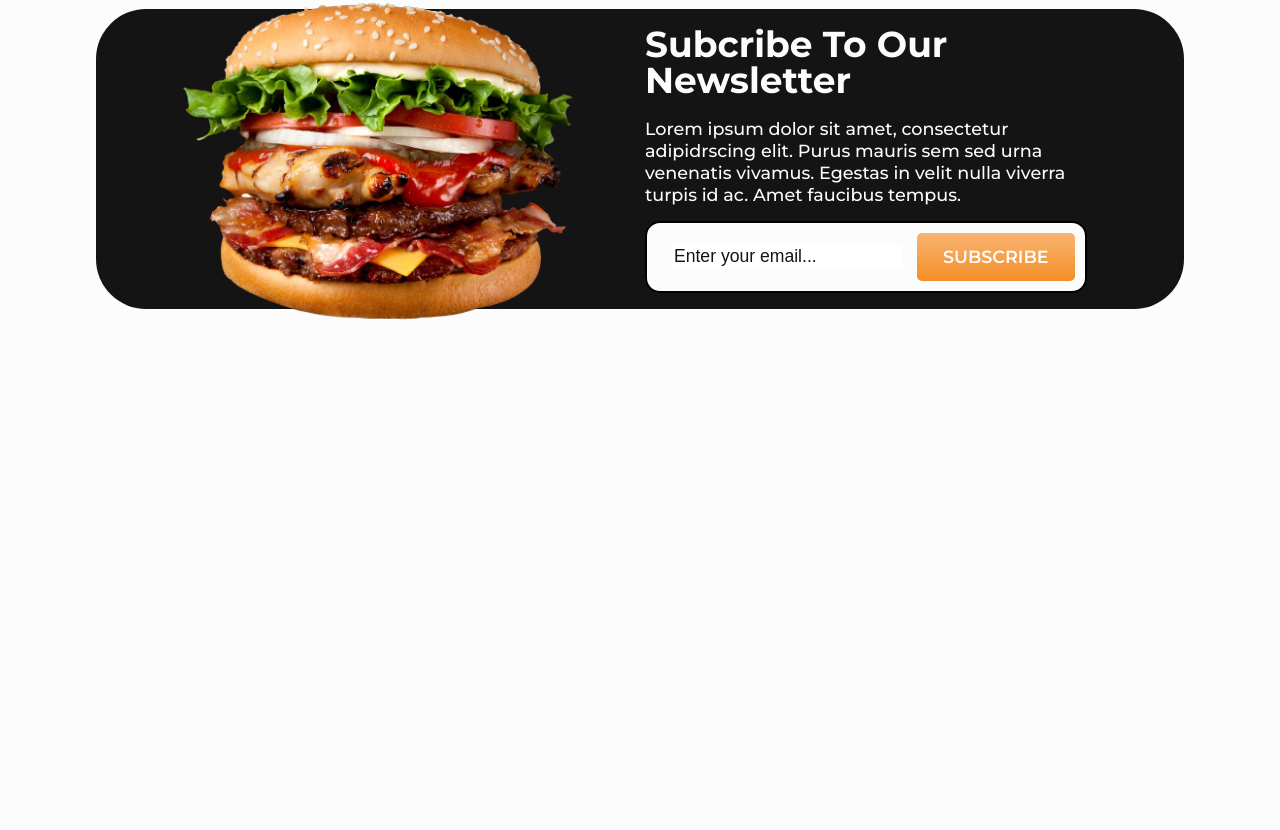
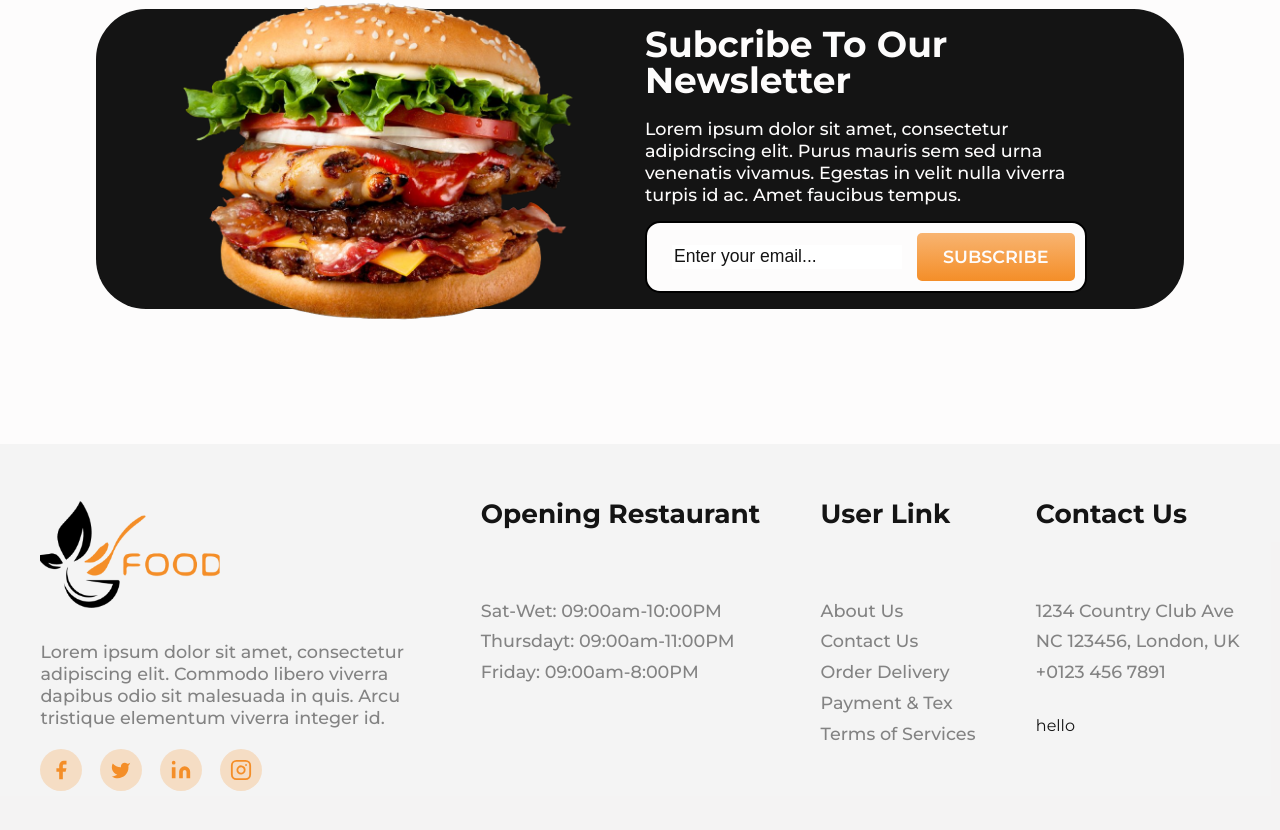
Before and after one commit to Aurelie-Runser/FOOD-Restaurant--React, a React (Vite) app: page / in a window 1280 px wide. Shown: the part 2507-3337 px from the top of the page. Before the commit the page ends 2951 px from the top, so only its background shows below. Built offline with nearby package versions, Linux system fonts and the light colour scheme; no server answers.

Commit message:
creation du footer

```diff
--- a/src/App.tsx
+++ b/src/App.tsx
@@ -5,6 +5,7 @@ import Products from './sections/products/Products'
 import Services from './sections/services/Services'
 import Reviews from './sections/reviews/Reviews'
 import Subscribe from './sections/subscribe/Subscribe'
+import Footer from './sections/footer/Footer'
 
 import './main.css'
 
@@ -17,6 +18,7 @@ function App() {
     <Services/>
     <Reviews/>
     <Subscribe/>
+    <Footer/>
   </>
 }
 
--- /dev/null
+++ b/src/sections/footer/Footer.css
@@ -0,0 +1,56 @@
+.footer {
+    display: none;
+    width: 100%;
+    height: fit-content;
+    padding: 57px 0;
+    background: var(--c-gray20);
+    flex-wrap: wrap;
+    justify-content: space-evenly;
+    gap: 20px;
+}
+
+@media screen and (min-width: 1024px) {
+    .footer{
+        display: flex;
+    }
+}
+
+.footerCol {
+    width: fit-content;
+    max-width: 380px;
+    height: fit-content;
+}
+
+.footerCol--logo {
+  width: 180px;
+  margin-bottom: 30px;
+}
+
+.footerCol--title {
+  margin-bottom: 68px;
+}
+
+.footer--nav,
+.footer--texte {
+  color: #838383;
+}
+
+.footer--item {
+  line-height: 1.75;
+}
+
+.footer--iconsList {
+  display: flex;
+  flex-wrap: wrap;
+  gap: 18px;
+  margin: 20px 0;
+}
+
+.footer--icon:hover{
+    cursor: pointer;
+    filter: saturate(3)
+}
+
+.footer--email {
+  margin-top: 30px;
+}
--- /dev/null
+++ b/src/sections/footer/Footer.tsx
@@ -0,0 +1,58 @@
+import FooterCol from './FooterCol'
+import './Footer.css'
+
+export default function Footer() {
+
+  const menuCol = [
+    {
+      logo: true,
+      texte: "Lorem ipsum dolor sit amet, consectetur adipiscing elit. Commodo libero viverra dapibus odio sit malesuada in quis. Arcu tristique elementum viverra integer id.",
+      icons: ["facebook", "twitter", "linkedin", "insta"]
+    },
+    {
+      title:"Opening Restaurant",
+      liens:[
+        {txt: "Sat-Wet: 09:00am-10:00PM", href: ""},
+        {txt: "Thursdayt: 09:00am-11:00PM", href: ""},
+        {txt: "Friday: 09:00am-8:00PM", href: ""}
+      ]
+    },
+    {
+      title:"User Link",
+      liens:[
+        {txt: "About Us", href: "#"},
+        {txt: "Contact Us", href: "#"},
+        {txt: "Order Delivery", href: "#"},
+        {txt: "Payment & Tex", href: "#"},
+        {txt: "Terms of Services", href: "#"}
+      ]
+    },
+    {
+      title:"Contact Us",
+      liens:[
+        {txt: "1234 Country Club Ave", href: ""},
+        {txt: "NC 123456, London, UK", href: ""},
+        {txt: "+0123 456 7891", href: ""}
+      ],
+      email: true
+    },
+  ]
+
+  return (
+    <footer className='footer'>
+      {
+        menuCol.map((col, index) => (
+          <FooterCol
+            key={index}
+            logo={col.logo}
+            title={col.title}
+            liens={col.liens}
+            texte={col.texte}
+            icons={col.icons}
+            email={col.email}
+          />
+        ))
+      }
+    </footer>
+  )
+}
--- /dev/null
+++ b/src/sections/footer/FooterCol.tsx
@@ -0,0 +1,59 @@
+import Icon from '../../components/icons/Icon';
+import EmailInput from '../../components/emailInput/EmailInput';
+import './Footer.css'
+
+interface Lien {
+  href?: string;
+  txt: string;
+}
+
+interface FooterColProps{
+  logo?: boolean,
+  title?: string,
+  liens?: Lien[],
+  texte?: string,
+  icons?: string[],
+  email?: boolean
+}
+
+export default function FooterCol({ logo, title, liens, texte, icons, email }:FooterColProps) {
+  return (
+    <div className="footerCol">
+      {logo && <img className="footerCol--logo" src='/img/Logo.png' />}
+
+      {title && <h4 className="footerCol--title">{title}</h4>}
+
+      {liens && (
+        <nav className="p footer--nav">
+          <ul className="footer--list">
+            {liens.map((lien:Lien, index:number) => (
+              <li className="footer--item" key={index}>
+                {lien.href ? (
+                  <a href={lien.href}>{lien.txt}</a>
+                ) : (
+                  <span>{lien.txt}</span>
+                )}
+              </li>
+            ))}
+          </ul>
+        </nav>
+      )}
+
+      {texte && <p className="p footer--texte">{texte}</p>}
+
+      {icons && (
+        <div className="footer--iconsList">
+          {icons.map((icon:string, index:number) => (
+            <div className='footer--icon'>
+              <Icon key={index} name={icon} size="medium" color="orange" />
+            </div>
+          ))}
+        </div>
+      )}
+
+      <div className="footer--email">
+        {email && <EmailInput size='small' />}
+      </div>
+    </div>
+  );
+}
```
